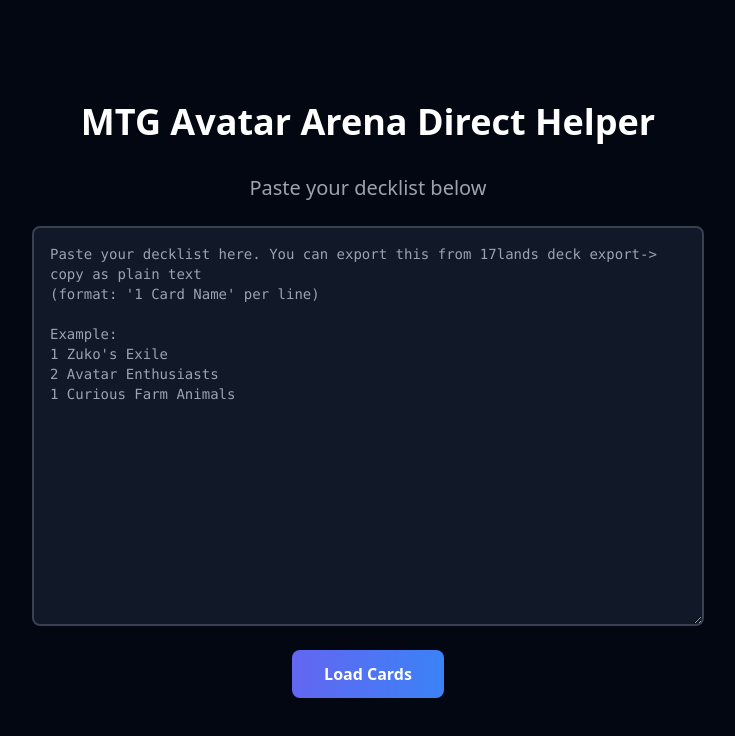
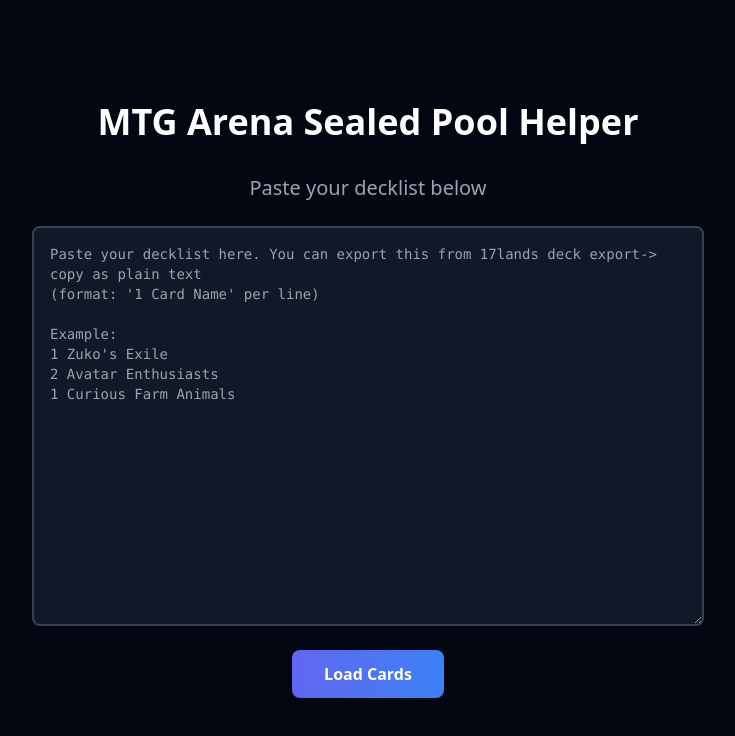
Before and after one commit to Jjmcclain89/arena-direct-helper, a React (Create React App) app: page / in a window 1280 px wide. Shown: the top 736 px of the page, without its empty margins (272-1007 px from the left). Built offline with nearby package versions, Linux system fonts and the light colour scheme; the HTML template or start-up script is replaced by a standard one.

Commit message:
copy edit

```diff
--- a/src/components/DecklistInput.js
+++ b/src/components/DecklistInput.js
@@ -4,7 +4,7 @@
   return (
     <div className="min-h-screen p-8 flex items-center justify-center">
       <div className="flex flex-col items-center gap-6 max-w-2xl w-full">
-        <h1 className="text-4xl font-bold text-white mb-2">MTG Avatar Arena Direct Helper</h1>
+        <h1 className="text-4xl font-bold text-white mb-2">MTG Arena Sealed Pool Helper</h1>
         <p className="text-xl text-gray-400">Paste your decklist below</p>
         <textarea
           className="w-full min-h-[400px] p-4 bg-gray-900 border-2 border-gray-700 rounded-lg text-gray-100 font-mono text-sm resize-y focus:outline-none focus:border-blue-500"
```
